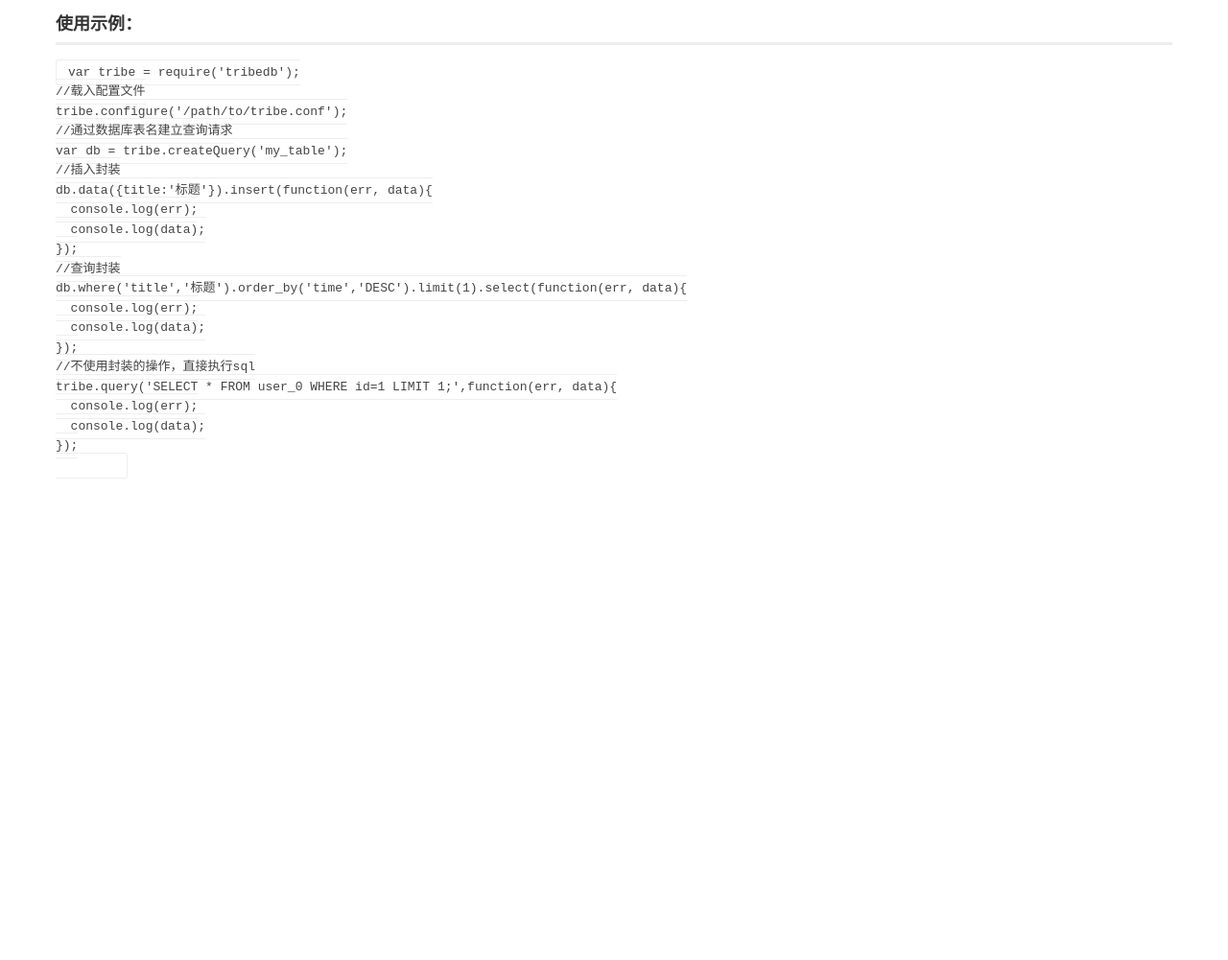
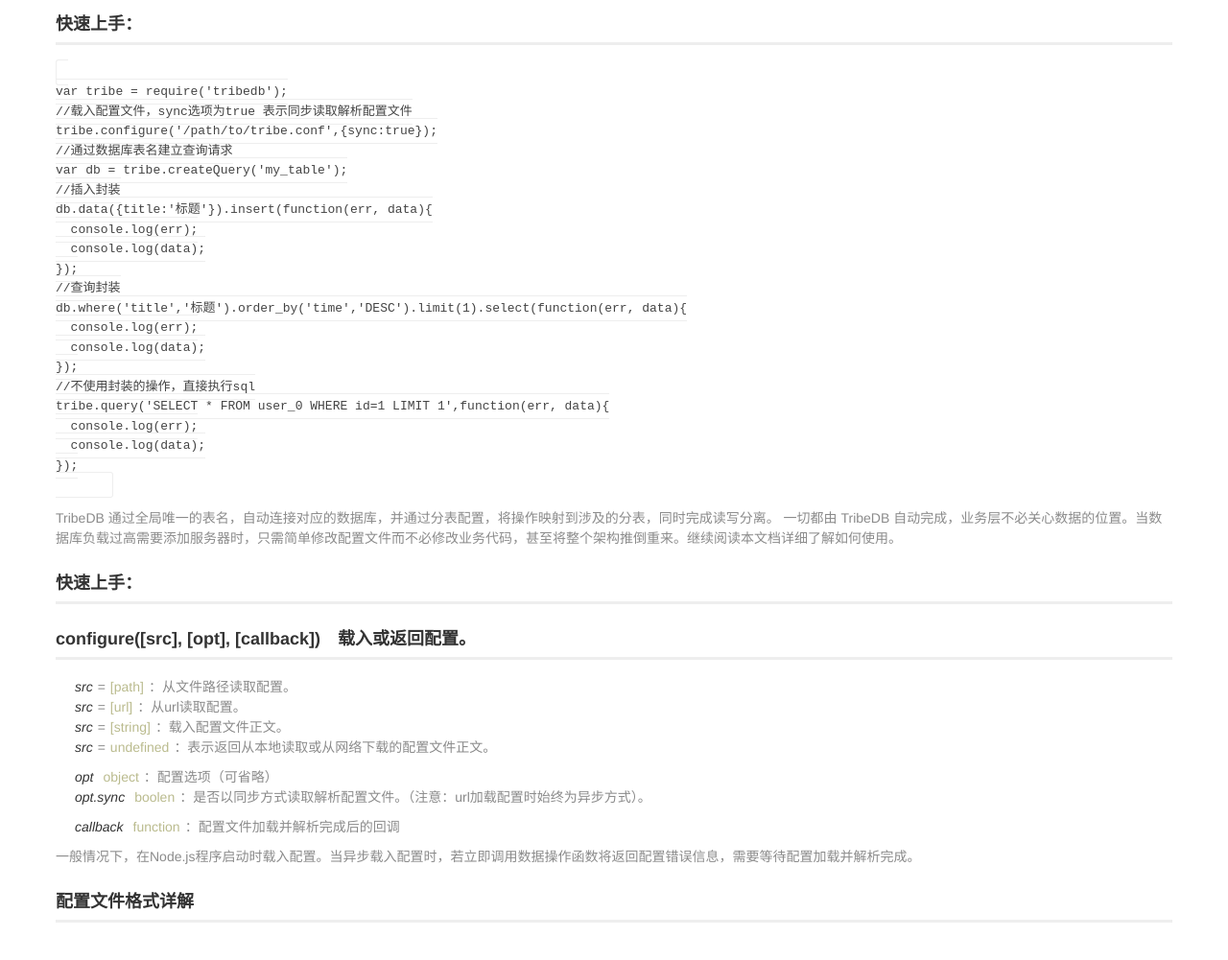
Before and after one commit to jojoin/TribeDB, a plain HTML site: page index.html in a window 1280 px wide. Shown: the part 415-1416 px from the top of the page at 96% size. Before the commit the page ends 968 px from the top, so only its background shows below. Drawn offline with nearby package versions, Linux system fonts and the light colour scheme; a small style sheet from the web is missing.

Commit message:
+ configure

```diff
--- a/index.html
+++ b/index.html
@@ -19,15 +19,17 @@
       <li>对应用层隐藏数据来源及技术细节</li>
     </ul>
     <p>拥有以上特点意味着，可随时通过增加普通级别数据库服务器的方式，方便地扩展整体系统性能，而无需修改业务层架构和代码。理论上TribeDB的扩展能力上线在于主库单表插入性能和主从数据同步开销。通过合理设计“横向”和“纵向”分表和数据切分粒度，可轻松应对上亿级别的数据量和访问请求。</p>
-    <p>本文包含 TribeDB 详细API文档和对应的最优数据库设计建议。</p>
+    <p>本文档包括 TribeDB 详细API说明和对应的最优数据库设计建议。</p>
 
     <a href="https://github.com/yangjiePro/TribeDB"><img style="position: fixed; top: 0; right: 0; border: 0;" src="fork.png" alt="Fork me on GitHub"></a>
 
     <div class="example">
-      <h3> 使用示例：</h3>
-        <pre class="source"><code>var tribe = require('tribedb');
-//载入配置文件
-tribe.configure('/path/to/tribe.conf');
+      <a name="example"></a>
+      <h3> 快速上手：</h3>
+        <pre class="source"><code>
+var tribe = require('tribedb');
+//载入配置文件，sync选项为true 表示同步读取解析配置文件
+tribe.configure('/path/to/tribe.conf',{sync:true});
 //通过数据库表名建立查询请求
 var db = tribe.createQuery('my_table');
 //插入封装
@@ -41,12 +43,67 @@
   console.log(data);
 });
 //不使用封装的操作，直接执行sql
-tribe.query('SELECT * FROM user_0 WHERE id=1 LIMIT 1;',function(err, data){
+tribe.query('SELECT * FROM user_0 WHERE id=1 LIMIT 1',function(err, data){
   console.log(err);
   console.log(data);
 });
-        </code></pre>
+      </code></pre>
     </div>
+    <p>TribeDB 通过全局唯一的表名，自动连接对应的数据库，并通过分表配置，将操作映射到涉及的分表，同时完成读写分离。
+    一切都由 TribeDB 自动完成，业务层不必关心数据的位置。当数据库负载过高需要添加服务器时，只需简单修改配置文件而不必修改业务代码，甚至将整个架构推倒重来。继续阅读本文档详细了解如何使用。</p>
+
+    <div class="example">
+      <a name="example"></a>
+      <h3> 快速上手：</h3>
+    </div>
+
+    <div class="example">
+      <a name="configure"></a>
+      <h3>configure([src], [opt], [callback])　载入或返回配置。</h3>
+      <div class="param">
+        <p><em>src</em>=<var>[path]</var>：从文件路径读取配置。</p>
+        <p><em>src</em>=<var>[url]</var>：从url读取配置。</p>
+        <p><em>src</em>=<var>[string]</var>：载入配置文件正文。</p>
+        <p><em>src</em>=<var>undefined</var>：表示返回从本地读取或从网络下载的配置文件正文。</p>
+      </div>
+      <div class="param">
+        <p><em>opt</em><var>object</var>：配置选项（可省略）</p>
+        <p><em>opt.sync</em><var>boolen</var>：是否以同步方式读取解析配置文件。（注意：url加载配置时始终为异步方式）。</p>
+      </div>
+      <div class="param">
+        <p><em>callback</em><var>function</var>：配置文件加载并解析完成后的回调</p>
+      </div>
+      <p>一般情况下，在Node.js程序启动时载入配置。当异步载入配置时，若立即调用数据操作函数将返回配置错误信息，需要等待配置加载并解析完成。
+      </p>
+    </div>
+
+    <div class="example">
+      <a name="configure-format"></a>
+      <h3>配置文件格式详解</h3>
+    </div>
+
+
+
+
+
+
+
+
+
+
+
+
+
+
+
+
+
+
+
+
+
+
+
 
 
 
--- a/style.css
+++ b/style.css
@@ -23,19 +23,6 @@
   font-weight: bold;
 }
 
-.box {
-  margin: 5px;
-  border: 1px solid #888;
-  font-size: 11px;
-  text-align: center;
-  line-height: 50px;
-}
-
-.small {
-  width: 50px;
-  height: 50px;
-}
-
 a {
   color: #00B5E2;
   text-decoration: none;
@@ -59,7 +46,26 @@
 }
 
 .example p {
-  color: #333;
+  color: #8b8b8b; margin: 10px 0;
+}
+
+.example .param{
+  margin: 10px 0;
+}
+
+.example .param p {
+  padding: 0; margin: 0; margin-left: 15px;
+  color: #8b8b8b;
+}
+
+.example p em{
+  font-style: italic;
+  color: #333; padding: 0 5px;
+}
+.example p var{
+  font-style: normal;
+  color: #BABB8E;
+  padding: 0 5px;
 }
 
 .example code {
```
